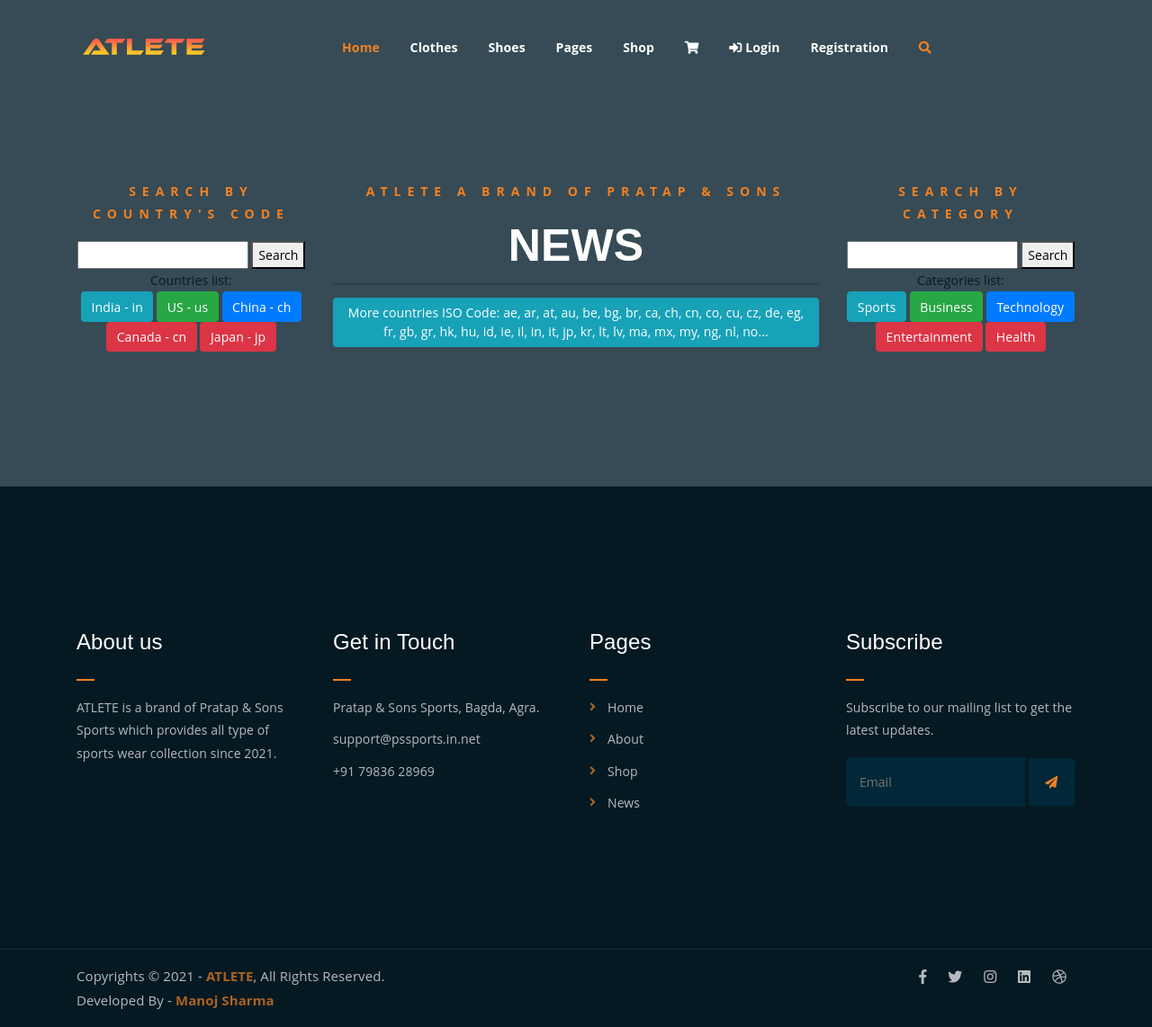
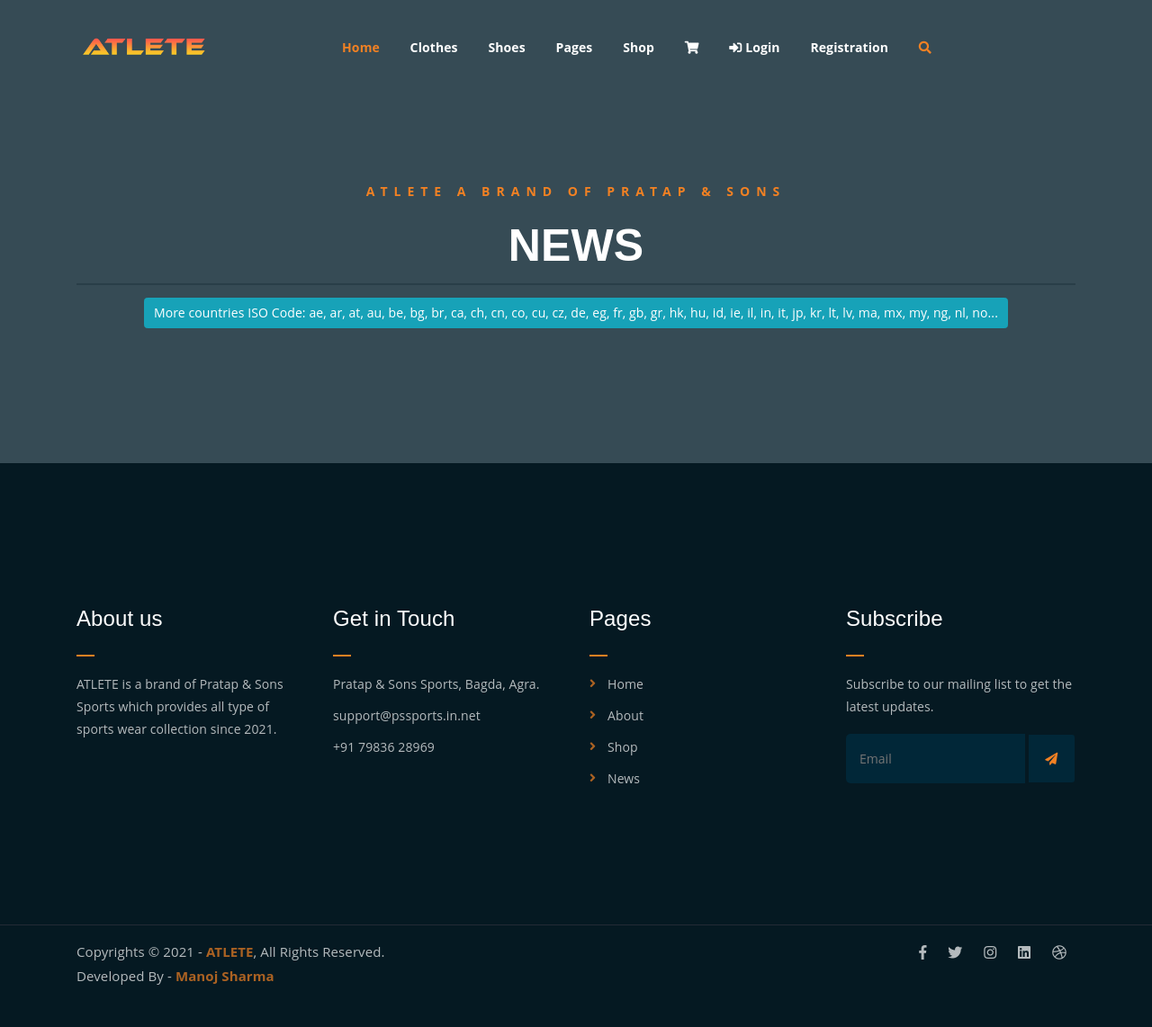
Before and after one commit to devmansh/Atlete, a Django app: page /news in a window 1280 px wide. Shown: the whole page at 90% size. After the commit the page ends 1095 px from the top, so only its background shows below. Run offline with Django 4.2, Linux system fonts and the light colour scheme; data that the repository does not hold is empty; parts of the project's set-up code (start-up, migrations or seed data) failed here and were passed over; some libraries are stand-ins or nearby versions.

Commit message:
update 2

```diff
--- a/myapp/templates/app/news.html
+++ b/myapp/templates/app/news.html
@@ -6,24 +6,10 @@
 
     <div class="breadcrumb-section breadcrumb-bg">
         <div class="container">
-        <div class="row">
-                <div class="col-md-3 text-center">
-                    <div class="breadcrumb-text">
-                        <p>Search by Country's Code</p>
-                        <form action ="" method="get">
-                            <input type="text" name="country">
-                            <button type="submit" value="Search">Search</button>
-                        </form>
-                        <center>Countries list:</center>
-                        <a class="btn btn-info" href="{% url 'news' %}?country=in">India - in</a>
-                        <a class="btn btn-success" href="{% url 'news' %}?country=us">US - us</a>
-                        <a class="btn btn-primary" href="{% url 'news' %}?country=ch">China - ch</a>
-                        <a class="btn btn-danger" href="{% url 'news' %}?country=cn">Canada - cn</a>
-                        <a class="btn btn-danger" href="{% url 'news' %}?country=jp">Japan - jp</a>
-                    </div>
-                </div>
+            <div class="row">
 
-                <div class="col-lg-6 text-center">
+
+                <div class="col-lg-12 text-center">
                     <div class="breadcrumb-text">
                         <p>ATLETE A Brand of Pratap &amp; Sons</p>
                         <h1>NEWS</h1><hr>
@@ -31,21 +17,7 @@
                     </div>
                 </div>
 
-                <div class="col-lg-3 text-center">
-                    <div class="breadcrumb-text">
-                            <p>Search by Category</p>
-                        <form action ="" method="get">
-                            <input type="text" name="category">
-                            <button type="submit" value="Search">Search</button>
-                        </form>
-                        <center>Categories list:</center>
-                        <a class="btn btn-info" href="{% url 'news' %}?category=sports">Sports</a>
-                        <a class="btn btn-success" href="{% url 'news' %}?category=business">Business</a>
-                        <a class="btn btn-primary" href="{% url 'news' %}?category=technology">Technology</a>
-                        <a class="btn btn-danger" href="{% url 'news' %}?category=entertainment">Entertainment</a>
-                        <a class="btn btn-danger" href="{% url 'news' %}?category=health">Health</a>
-                    </div>
-                </div>
+
             </div>
         </div>
     </div>
--- a/myapp/views.py
+++ b/myapp/views.py
@@ -278,18 +278,10 @@ def blog(request, pk):
 
 
 def news(request):
-    country = request.GET.get('country')
-    category = request.GET.get('category')
-    if country:
-        url = f'https://newsapi.org/v2/top-headlines?country={country}&apiKey={API_KEY}'
-        response = requests.get(url)
-        data = response.json()
-        articles = data['articles']
-    else:
-        url = f'https://newsapi.org/v2/top-headlines?category={category}&apiKey={API_KEY}'
-        response = requests.get(url)
-        data = response.json()
-        articles = data['articles']
+    url = f'https://newsapi.org/v2/top-headlines?country=in&category=sports&apiKey={API_KEY}'
+    response = requests.get(url)
+    data = response.json()
+    articles = data['articles']
 
     context = {
         'articles' : articles
```
